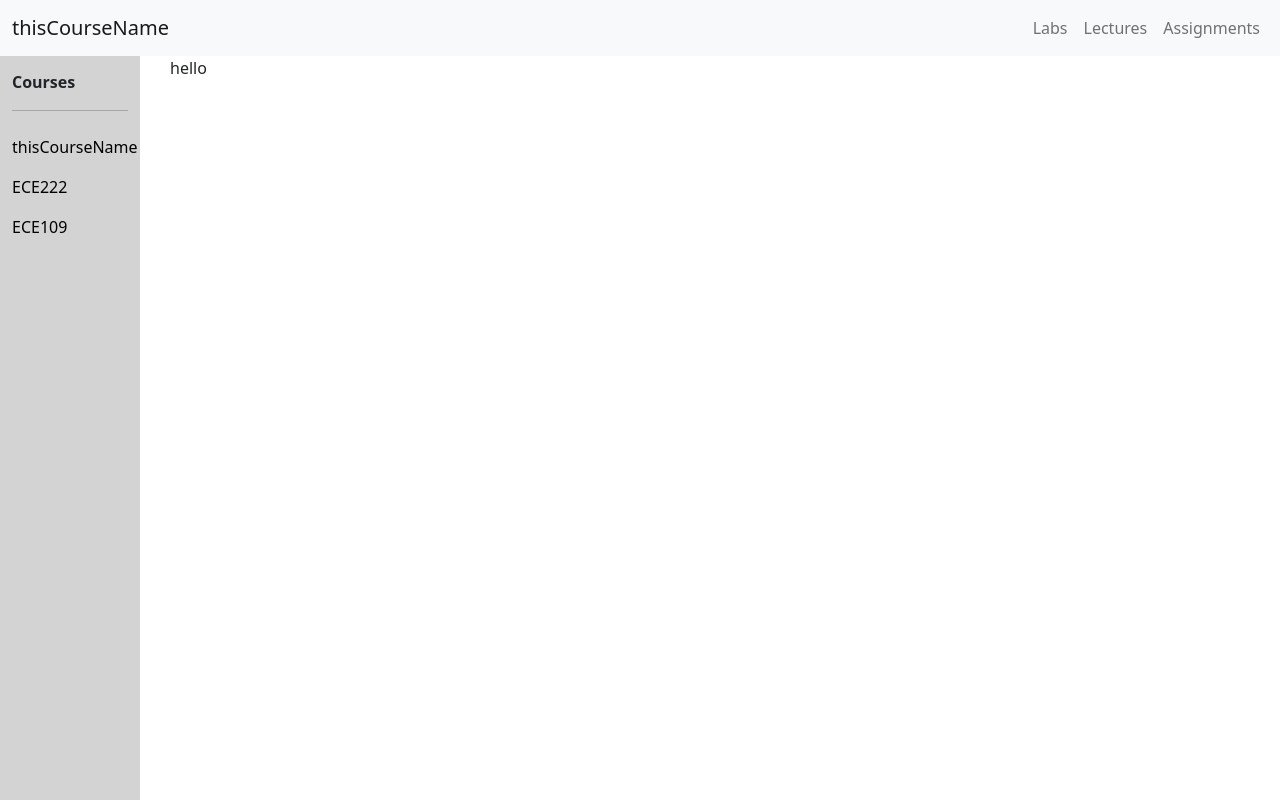
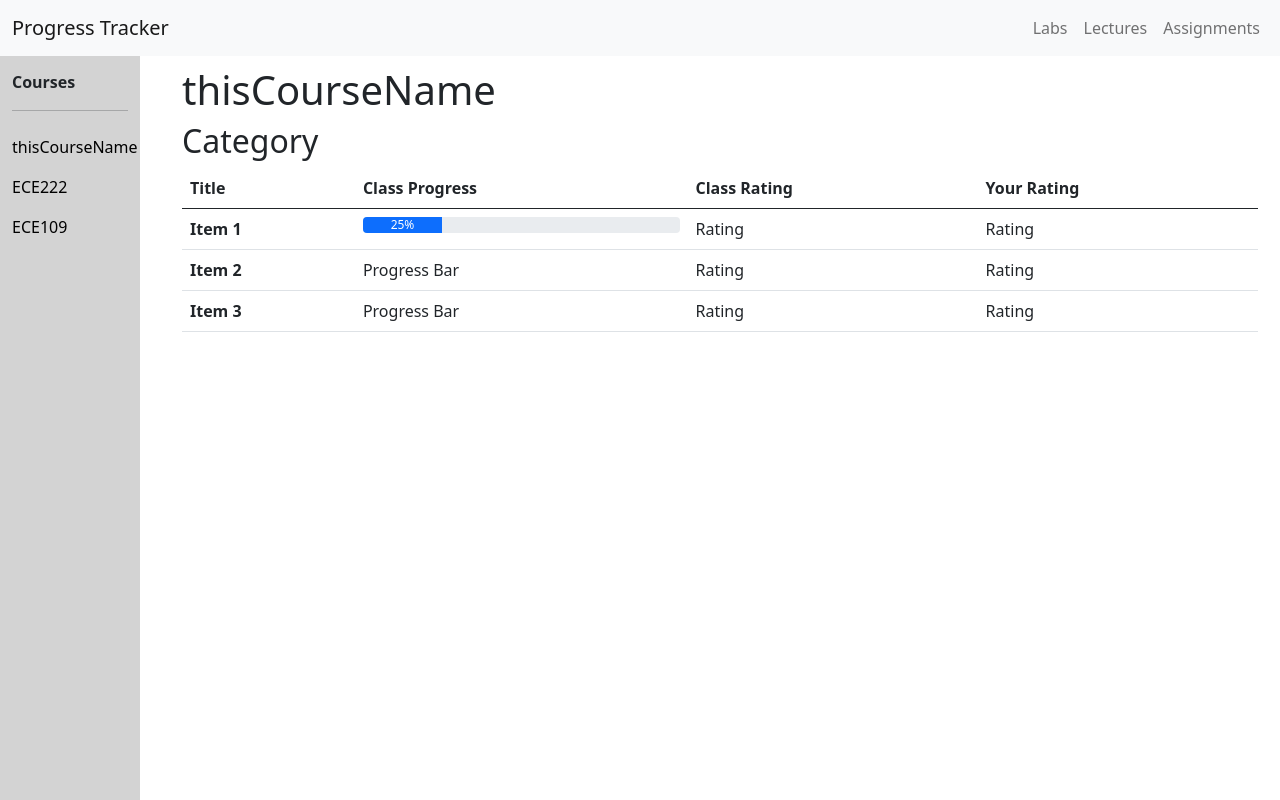
Before and after one commit to annegu/TravelBud, a Flask app: page / in a window 1280 px wide. Run offline with Flask 2, Linux system fonts and the light colour scheme.

Commit message:
table
created table for class info

```diff
--- a/static/style.css
+++ b/static/style.css
@@ -16,6 +16,10 @@ body {
     color: black
 }
 
+.course-title {
+    padding-top: 10px;
+}
+
 /* Style page content */
 .main {
     margin-left: 160px; /* Same as the width of the sidebar */
--- a/templates/home.html
+++ b/templates/home.html
@@ -35,7 +35,7 @@
     <nav class = "navbar navbar-expand-md navbar-light bg-light">
         <div class="container-fluid">
             <div class="navbar-header">
-                <a class="navbar-brand" href="#">thisCourseName</a>
+                <a class="navbar-brand" href="#">Progress Tracker</a>
             </div>
         <ul class="nav navbar-nav">
             <li class="nav-item">
@@ -53,7 +53,44 @@
         </div>
     </nav>
     <div class="main">
-        hello
+        <div class="container-fluid">
+            <h1 class="course-title">thisCourseName</h1>
+            <h2 class="category-title">Category</h2>
+            <table class="table">
+                <thead>
+                  <tr>
+                    <th scope="col">Title</th>
+                    <th scope="col">Class Progress</th>
+                    <th scope="col">Class Rating</th>
+                    <th scope="col">Your Rating</th>
+                  </tr>
+                </thead>
+                <tbody>
+                  <tr>
+                    <th scope="row">Item 1</th>
+                    <td>
+                        <div class="progress">
+                            <div class="progress-bar" role="progressbar" style="width: 25%" aria-valuenow="25" aria-valuemin="0" aria-valuemax="100">25%</div>
+                        </div>
+                    </td>
+                    <td>Rating</td>
+                    <td>Rating</td>
+                  </tr>
+                  <tr>
+                    <th scope="row">Item 2</th>
+                    <td>Progress Bar</td>
+                    <td>Rating</td>
+                    <td>Rating</td>
+                  </tr>
+                  <tr>
+                    <th scope="row">Item 3</th>
+                    <td>Progress Bar</td>
+                    <td>Rating</td>
+                    <td>Rating</td>
+                  </tr>
+                </tbody>
+              </table>
+        </div>
     </div>
 </body>
 </html>
```
